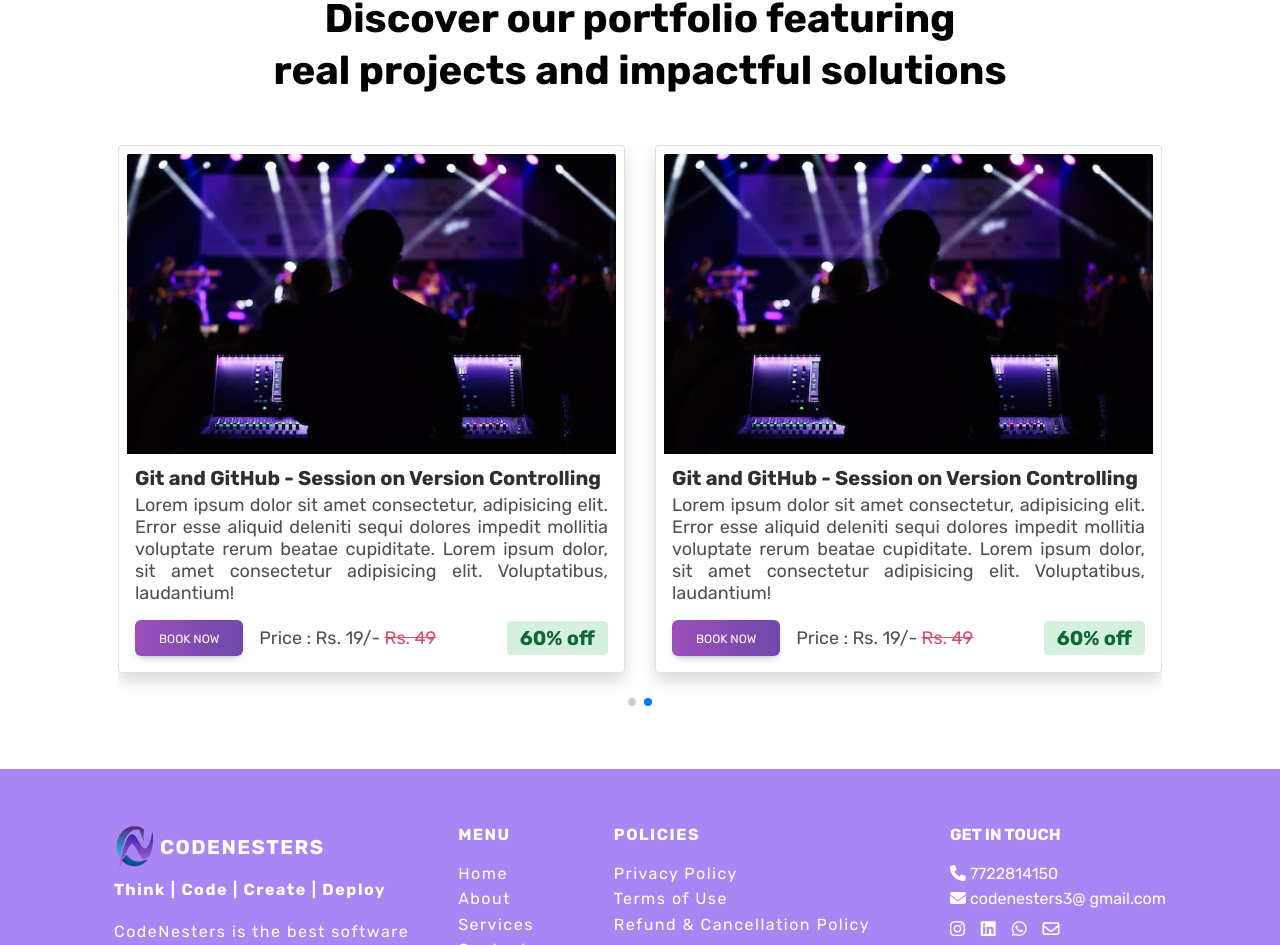
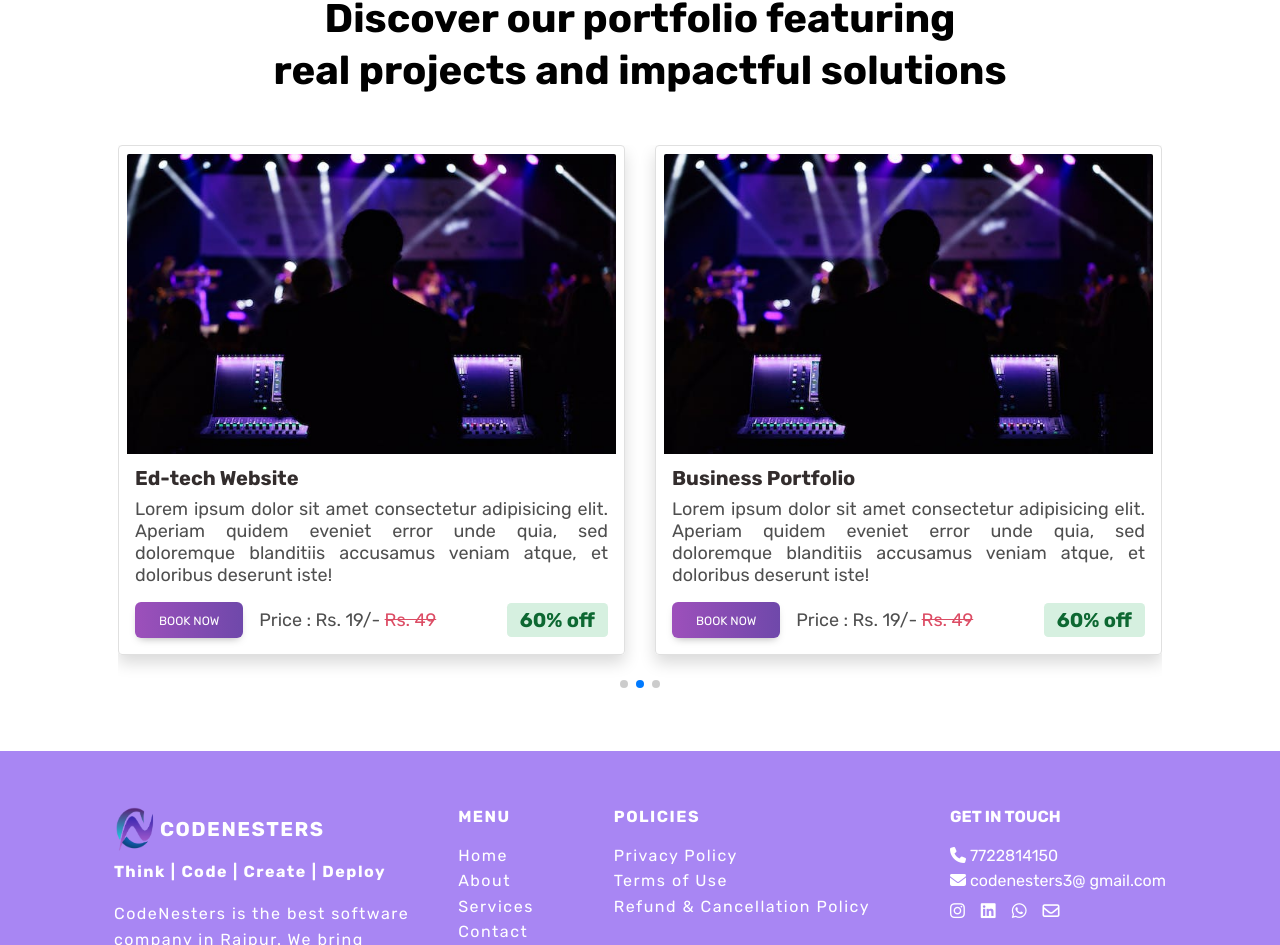
Before and after one commit to Yashcodes/CodeNesters-Frontend, a React (Create React App) app: page /services in a window 1280 px wide. Shown: the part 2533-3478 px from the top of the page. Built offline with nearby package versions, Linux system fonts and the light colour scheme.

Commit message:
Added iterations for projects

```diff
--- a/src/components/ServicesComponents/ProjectSection.jsx
+++ b/src/components/ServicesComponents/ProjectSection.jsx
@@ -6,6 +6,45 @@ import "swiper/css";
 import "swiper/css/pagination";
 
 const ProjectSection = () => {
+  const ProjectData = [
+    {
+      card: {
+        id: 1,
+        title: "E-Commerce Project",
+        description:
+          "Lorem ipsum dolor sit amet consectetur adipisicing elit. Aperiam quidem eveniet error unde quia, sed doloremque blanditiis accusamus veniam atque, et doloribus deserunt iste!",
+        rating: "4",
+      },
+    },
+    {
+      card: {
+        id: 2,
+        title: "Ed-tech Website",
+        description:
+          "Lorem ipsum dolor sit amet consectetur adipisicing elit. Aperiam quidem eveniet error unde quia, sed doloremque blanditiis accusamus veniam atque, et doloribus deserunt iste!",
+        rating: "5",
+      },
+    },
+    {
+      card: {
+        id: 3,
+        title: "Business Portfolio",
+        description:
+          "Lorem ipsum dolor sit amet consectetur adipisicing elit. Aperiam quidem eveniet error unde quia, sed doloremque blanditiis accusamus veniam atque, et doloribus deserunt iste!",
+        rating: "3.5",
+      },
+    },
+    {
+      card: {
+        id: 4,
+        title: "Spices Business Portfolio",
+        description:
+          "Lorem ipsum dolor sit amet consectetur adipisicing elit. Aperiam quidem eveniet error unde quia, sed doloremque blanditiis accusamus veniam atque, et doloribus deserunt iste!",
+        rating: "4.5",
+      },
+    },
+  ];
+
   return (
     <div className="container p-5">
       <div className="testimonial-container">
@@ -51,7 +90,71 @@ const ProjectSection = () => {
           modules={[Pagination, Autoplay, Keyboard]}
           className="mySwiper"
         >
-          <SwiperSlide>
+          {ProjectData.map((project) => (
+            <SwiperSlide key={project?.card?.id}>
+              <div className="container p-0 mb-5">
+                <div className="row">
+                  <div className="col-md-12">
+                    <div className="event-card p-2 border shadow rounded">
+                      <div className="event-card-img">
+                        <img
+                          src={gitEvent}
+                          alt=""
+                          style={{
+                            width: "100%",
+                            height: "300px",
+                            borderRadius: "2px 2px 0px 0px",
+                          }}
+                          className="img-fluid"
+                        />
+                      </div>
+                      <div className="card-body py-2 px-2">
+                        <h5 className="m-0 fw-bold my-1 text-dark mb-2">
+                          {project?.card?.title}
+                        </h5>
+                        <p
+                          style={{ lineHeight: "22px" }}
+                          className="text-justify"
+                        >
+                          {project?.card?.description}
+                        </p>
+
+                        <div className="event-register d-flex align-items-center justify-content-between flex-wrap">
+                          <div className="left d-flex align-items-center gap-3 flex-wrap">
+                            <Link
+                              to={"https://book.stripe.com/aEU5mb8Bt0Ea39maEE"}
+                            >
+                              <button className="btn contact-banner-btn">
+                                Book Now
+                              </button>
+                            </Link>
+                            <div className="event-price d-flex justify-content-between flex-wrap">
+                              <p className="m-0">
+                                Price : Rs. 19/-{" "}
+                                <span
+                                  style={{ textDecoration: "line-through" }}
+                                  className="text-danger"
+                                >
+                                  Rs. 49
+                                </span>
+                              </p>
+                            </div>
+                          </div>
+                          <div className="event-discount align-self-right">
+                            <span className="badge badge-success fs-5">
+                              60% off
+                            </span>
+                          </div>
+                        </div>
+                      </div>
+                    </div>
+                  </div>
+                </div>
+              </div>
+            </SwiperSlide>
+          ))}
+
+          {/* <SwiperSlide>
             <div className="container p-0 mb-5">
               <div className="row">
                 <div className="col-md-12">
@@ -180,72 +283,7 @@ const ProjectSection = () => {
                 </div>
               </div>
             </div>
-          </SwiperSlide>
-          <SwiperSlide>
-            <div className="container p-0 mb-5">
-              <div className="row">
-                <div className="col-md-12">
-                  <div className="event-card p-2 border shadow rounded">
-                    <div className="event-card-img">
-                      <img
-                        src={gitEvent}
-                        alt=""
-                        style={{
-                          width: "100%",
-                          height: "300px",
-                          borderRadius: "2px 2px 0px 0px",
-                        }}
-                        className="img-fluid"
-                      />
-                    </div>
-                    <div className="card-body py-2 px-2">
-                      <h5 className="m-0 fw-bold my-1 text-dark">
-                        Git and GitHub - Session on Version Controlling
-                      </h5>
-                      <p
-                        style={{ lineHeight: "22px" }}
-                        className="text-justify"
-                      >
-                        Lorem ipsum dolor sit amet consectetur, adipisicing
-                        elit. Error esse aliquid deleniti sequi dolores impedit
-                        mollitia voluptate rerum beatae cupiditate. Lorem ipsum
-                        dolor, sit amet consectetur adipisicing elit.
-                        Voluptatibus, laudantium!
-                      </p>
-
-                      <div className="event-register d-flex align-items-center justify-content-between flex-wrap">
-                        <div className="left d-flex align-items-center gap-3 flex-wrap">
-                          <Link
-                            to={"https://book.stripe.com/aEU5mb8Bt0Ea39maEE"}
-                          >
-                            <button className="btn contact-banner-btn">
-                              Book Now
-                            </button>
-                          </Link>
-                          <div className="event-price d-flex justify-content-between flex-wrap">
-                            <p className="m-0">
-                              Price : Rs. 19/-{" "}
-                              <span
-                                style={{ textDecoration: "line-through" }}
-                                className="text-danger"
-                              >
-                                Rs. 49
-                              </span>
-                            </p>
-                          </div>
-                        </div>
-                        <div className="event-discount align-self-right">
-                          <span className="badge badge-success fs-5">
-                            60% off
-                          </span>
-                        </div>
-                      </div>
-                    </div>
-                  </div>
-                </div>
-              </div>
-            </div>
-          </SwiperSlide>
+          </SwiperSlide> */}
         </Swiper>
       </div>
     </div>
```
Also changed, not shown: src/components/ServicesComponents/ContactForServices.jsx (added).
